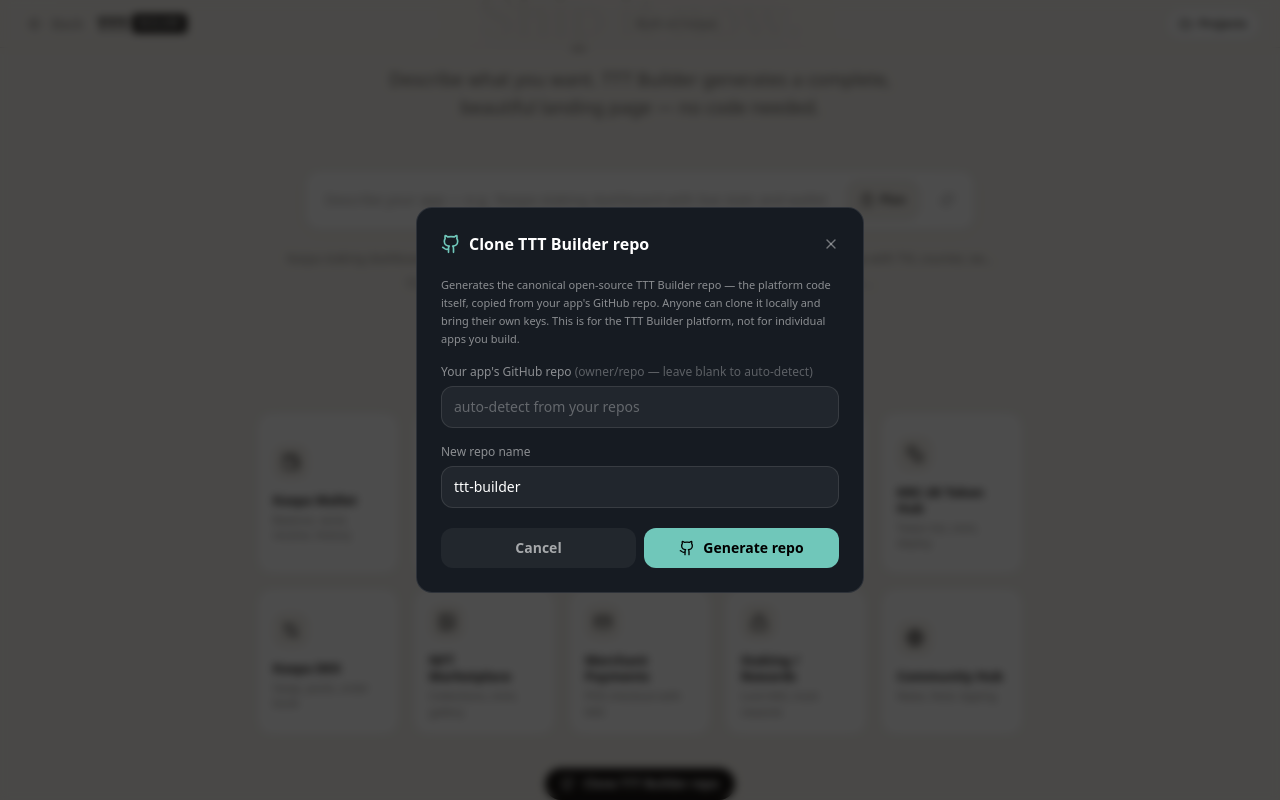
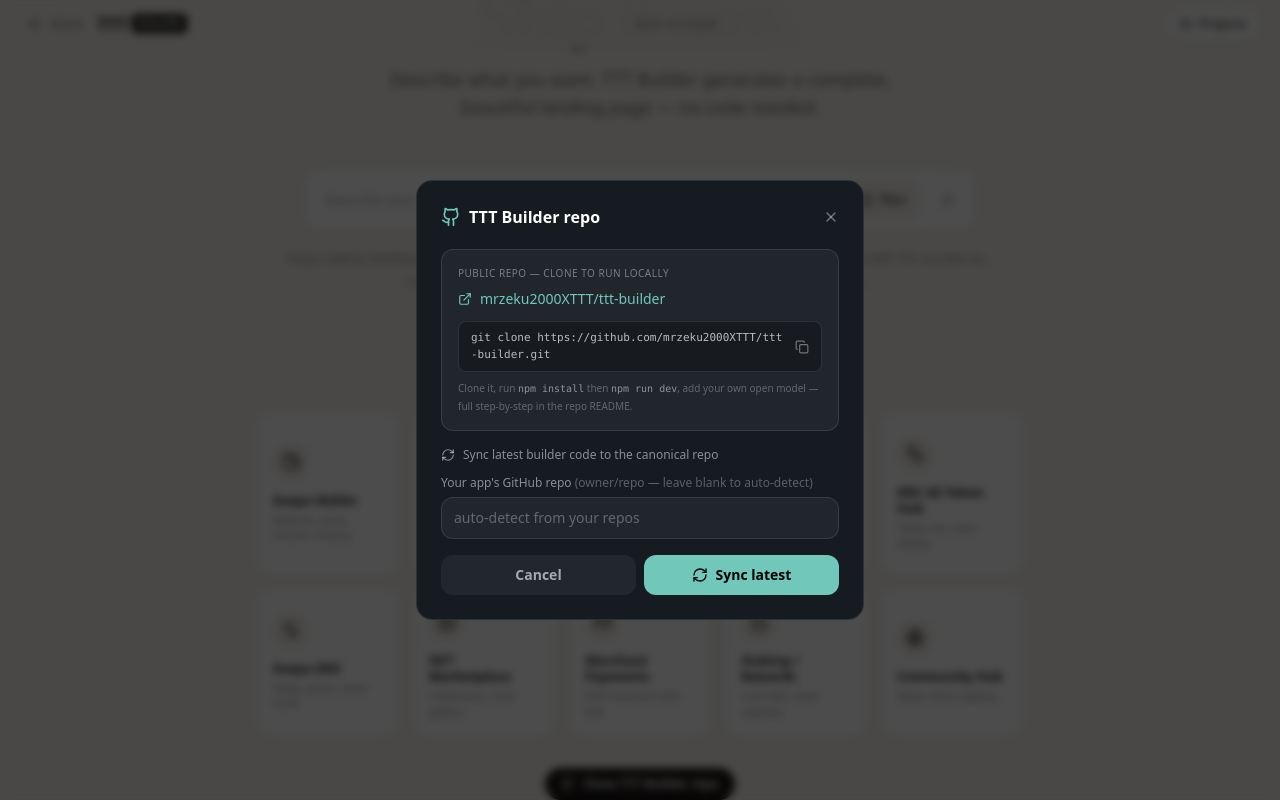
Before and after one commit to mrzeku2000XTTT/ttt-builder, a React (Vite) app: page / in a window 1280 px wide. Both pictures are taken after a click on the button "Clone TTT Builder repo". Shown: the part 192-992 px from the top of the page. Built offline with nearby package versions, Linux system fonts and the light colour scheme; the HTML template or start-up script is replaced by a standard one.

Commit message:
Sync TTT Builder (open-source standalone)

```diff
--- a/src/components/tttbuilder/CloneBuilderRepoModal.jsx
+++ b/src/components/tttbuilder/CloneBuilderRepoModal.jsx
@@ -1,40 +1,56 @@
 import React, { useState, useEffect } from "react";
-import { X, Github, Loader2, CheckCircle, ExternalLink } from "lucide-react";
+import { X, Github, Loader2, CheckCircle, ExternalLink, RefreshCw, Copy, Check } from "lucide-react";
 import { base44 } from "@/api/base44Client";
 
+const DEFAULT_REPO_URL = "https://github.com/mrzeku2000XTTT/ttt-builder";
+
 /**
- * CloneBuilderRepoModal — generates a new, standalone, open-source GitHub repo
- * containing just the TTT Builder (copied from the app's source repo) and links
- * the user to it. Backed by the createTttBuilderRepo backend function.
+ * CloneBuilderRepoModal — shows the public canonical TTT Builder repo link
+ * (so anyone can view/clone it) and lets an admin SYNC the latest builder code
+ * into that repo with one click. Backed by the createTttBuilderRepo backend
+ * function (now a one-commit sync, update-in-place).
  */
 export default function CloneBuilderRepoModal({ open, onClose }) {
+  const [repoUrl, setRepoUrl] = useState(() => {
+    try { return localStorage.getItem("ttt_builder_repo_url") || DEFAULT_REPO_URL; } catch { return DEFAULT_REPO_URL; }
+  });
   const [sourceRepo, setSourceRepo] = useState(() => {
     try { return localStorage.getItem("ttt_clone_source") || ""; } catch { return ""; }
   });
-  const [targetRepo, setTargetRepo] = useState("ttt-builder");
   const [loading, setLoading] = useState(false);
   const [result, setResult] = useState(null);
   const [error, setError] = useState("");
+  const [copied, setCopied] = useState(false);
 
-  useEffect(() => { if (open) { setResult(null); setError(""); } }, [open]);
+  useEffect(() => { if (open) { setResult(null); setError(""); setCopied(false); } }, [open]);
 
   if (!open) return null;
 
-  const submit = async () => {
+  const cloneCmd = `git clone ${repoUrl.replace(/\/$/, "")}.git`;
+
+  const copyClone = () => {
+    try { navigator.clipboard.writeText(cloneCmd); setCopied(true); setTimeout(() => setCopied(false), 1500); } catch {}
+  };
+
+  const sync = async () => {
     setError(""); setLoading(true); setResult(null);
     try {
       const res = await base44.functions.invoke("createTttBuilderRepo", {
         sourceRepo: sourceRepo.trim(),
-        targetRepo: targetRepo.trim() || "ttt-builder",
+        targetRepo: "ttt-builder",
       });
       if (res.data?.success) {
         setResult(res.data);
+        if (res.data.url) {
+          setRepoUrl(res.data.url);
+          try { localStorage.setItem("ttt_builder_repo_url", res.data.url); } catch {}
+        }
         try { localStorage.setItem("ttt_clone_source", sourceRepo.trim()); } catch {}
       } else {
-        setError(res.data?.error || "Failed to generate repo");
+        setError(res.data?.error || "Sync failed");
       }
     } catch (err) {
-      const msg = err?.response?.data?.error || err?.data?.error || err?.message || "Failed to generate repo";
+      const msg = err?.response?.data?.error || err?.data?.error || err?.message || "Sync failed";
       setError(msg);
     } finally { setLoading(false); }
   };
@@ -47,15 +63,34 @@
       <div className="bg-[#161b22] border border-white/10 rounded-2xl p-6 w-full max-w-md">
         <div className="flex items-center gap-2 mb-5">
           <Github className="w-5 h-5 text-[#70C7BA]" />
-          <h2 className="font-bold text-white text-base">Clone TTT Builder repo</h2>
+          <h2 className="font-bold text-white text-base">TTT Builder repo</h2>
           <button onClick={onClose} className="ml-auto text-white/40 hover:text-white"><X className="w-4 h-4" /></button>
         </div>
 
+        {/* Public clone link — always visible */}
+        <div className="bg-white/5 border border-white/10 rounded-xl p-4 mb-4">
+          <div className="text-[10px] uppercase tracking-wider text-white/40 mb-2">Public repo — clone to run locally</div>
+          <a href={repoUrl} target="_blank" rel="noopener noreferrer" className="flex items-center gap-2 text-sm text-[#70C7BA] hover:underline mb-3">
+            <ExternalLink className="w-3.5 h-3.5" /> {repoUrl.replace("https://github.com/", "")}
+          </a>
+          <div className="flex items-center gap-2 bg-black/30 border border-white/10 rounded-lg px-3 py-2">
+            <code className="text-[11px] text-white/70 break-all flex-1">{cloneCmd}</code>
+            <button onClick={copyClone} className="text-white/40 hover:text-white flex-shrink-0" title="Copy clone command">
+              {copied ? <Check className="w-3.5 h-3.5 text-[#70C7BA]" /> : <Copy className="w-3.5 h-3.5" />}
+            </button>
+          </div>
+          <p className="text-[10px] text-white/30 mt-2 leading-relaxed">
+            Clone it, run <code className="text-white/50">npm install</code> then <code className="text-white/50">npm run dev</code>, add your own open model — full step-by-step in the repo README.
+          </p>
+        </div>
+
+        {/* Sync section (admin) */}
         {!result ? (
-          <div className="space-y-4">
-            <p className="text-[11px] text-white/50 leading-relaxed">
-              Generates the canonical open-source TTT Builder repo — the platform code itself, copied from your app's GitHub repo. Anyone can clone it locally and bring their own keys. This is for the TTT Builder platform, not for individual apps you build.
-            </p>
+          <div className="space-y-3">
+            <div className="flex items-center gap-2 text-xs text-white/50">
+              <RefreshCw className="w-3.5 h-3.5" />
+              <span>Sync latest builder code to the canonical repo</span>
+            </div>
             <div>
               <label className="text-xs text-white/50 mb-1.5 block">Your app's GitHub repo <span className="text-white/30">(owner/repo — leave blank to auto-detect)</span></label>
               <input
@@ -65,42 +100,29 @@
                 className="w-full bg-white/5 border border-white/10 rounded-xl px-3 py-2.5 text-sm text-white placeholder:text-white/30 outline-none focus:border-[#70C7BA]/50"
               />
             </div>
-            <div>
-              <label className="text-xs text-white/50 mb-1.5 block">New repo name</label>
-              <input
-                value={targetRepo}
-                onChange={(e) => setTargetRepo(e.target.value)}
-                placeholder="ttt-builder"
-                className="w-full bg-white/5 border border-white/10 rounded-xl px-3 py-2.5 text-sm text-white placeholder:text-white/30 outline-none focus:border-[#70C7BA]/50"
-              />
-            </div>
             {error && <p className="text-xs text-red-400">{error}</p>}
             <div className="flex gap-2 pt-1">
               <button onClick={onClose} className="flex-1 h-10 rounded-xl bg-white/5 text-white/60 hover:text-white text-sm font-bold transition-colors">Cancel</button>
               <button
-                onClick={submit}
+                onClick={sync}
                 disabled={loading}
                 className="flex-1 h-10 rounded-xl bg-[#70C7BA] text-black text-sm font-bold flex items-center justify-center gap-2 disabled:opacity-40 disabled:cursor-not-allowed transition-colors"
               >
-                {loading ? <><Loader2 className="w-4 h-4 animate-spin" /> Generating…</> : <><Github className="w-4 h-4" /> Generate repo</>}
+                {loading ? <><Loader2 className="w-4 h-4 animate-spin" /> Syncing…</> : <><RefreshCw className="w-4 h-4" /> Sync latest</>}
               </button>
             </div>
           </div>
         ) : (
-          <div className="text-center py-4">
+          <div className="text-center py-3">
             <CheckCircle className="w-10 h-10 text-[#70C7BA] mx-auto mb-3" />
-            <p className="font-bold text-white mb-1">Repo generated!</p>
-            <p className="text-xs text-white/40 mb-4">
-              {result.copiedFiles} builder files + {result.authoredFiles} docs pushed to <code className="text-[#70C7BA]/70">{result.repo}</code>
+            <p className="font-bold text-white mb-1">Synced!</p>
+            <p className="text-xs text-white/40 mb-3">
+              {result.totalFiles} files pushed to <code className="text-[#70C7BA]/70">{result.repo}</code>
             </p>
-            <a href={result.url} target="_blank" rel="noopener noreferrer" className="inline-flex items-center gap-2 text-xs text-[#70C7BA] hover:underline mb-4">
-              <ExternalLink className="w-3.5 h-3.5" /> Open {result.repo}
+            <a href={result.url} target="_blank" rel="noopener noreferrer" className="inline-flex items-center gap-2 text-xs text-[#70C7BA] hover:underline mb-3">
+              <ExternalLink className="w-3.5 h-3.5" /> Open repo
             </a>
-            <div className="bg-white/5 border border-white/10 rounded-lg p-3 text-left">
-              <div className="text-[10px] text-white/40 mb-1">Clone command</div>
-              <code className="text-[11px] text-white/80 break-all">git clone {result.cloneUrl}</code>
-            </div>
-            <button onClick={onClose} className="mt-5 w-full h-9 rounded-xl bg-white/5 text-white/60 hover:text-white text-sm font-bold transition-colors">Close</button>
+            <button onClick={onClose} className="block w-full mt-3 h-9 rounded-xl bg-white/5 text-white/60 hover:text-white text-sm font-bold transition-colors">Close</button>
           </div>
         )}
       </div>
```
